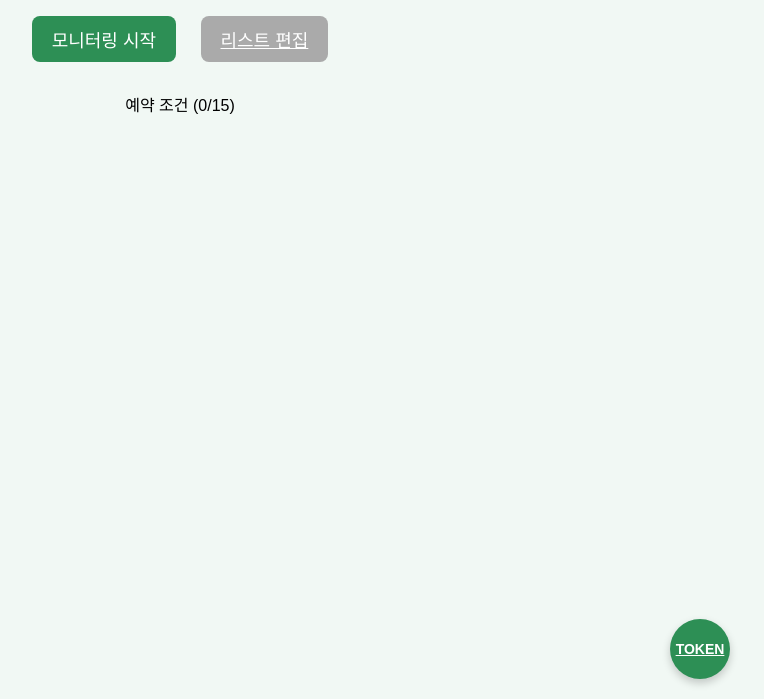
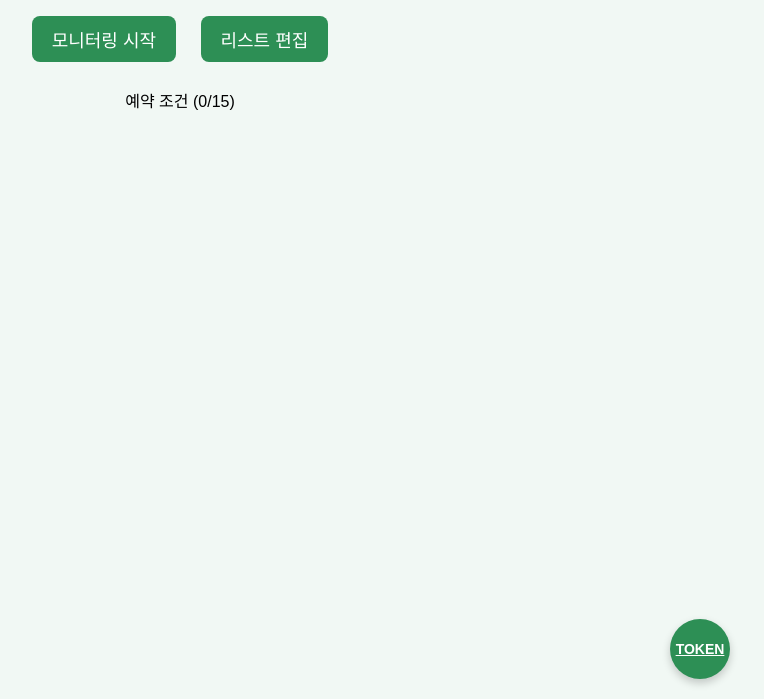
Before and after one commit to jrh1013/forest-bell, a website: page templates/index.html in a window 1280 px wide. Shown: the part 101-800 px from the top of the page, without its empty margins (460-1224 px from the left). Drawn offline with Linux system fonts and the light colour scheme; no server answers.

Commit message:
Update index.html

```diff
--- a/templates/index.html
+++ b/templates/index.html
@@ -8,17 +8,15 @@
 <body>
 <div class="container">
     <h1>휴양림 예약 모니터링</h1>
-    <div style="margin-bottom:20px;">
-        <button class="btn" onclick="startWorkflow()">모니터링 시작</button>
-        <a href="/edit" class="btn btn-gray">리스트 편집</a>
-    </div>
+    <button class="btn" onclick="startWorkflow()">모니터링 시작</button>
+    <button class="btn" onclick="window.location.href='/edit'">리스트 편집</button>
     <p>예약 조건 (<span id="count">0</span>/15)</p>
     <div id="list"></div>
     <a href="/token" class="fab token">TOKEN</a>
 </div>
 <script src="/static/script.js"></script>
 <script>
-render(); // ✅ 예약 리스트 로드
+render();
 </script>
 </body>
 </html>
```
